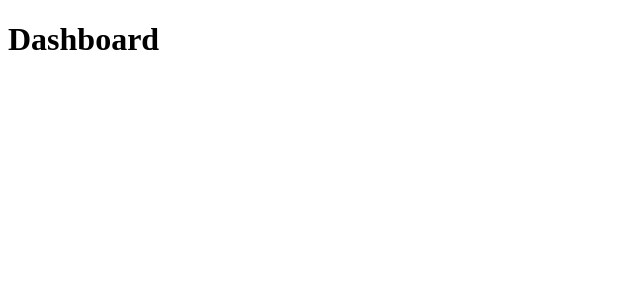
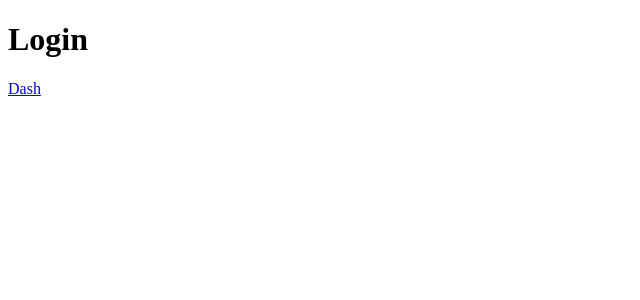
Before and after one commit to AmadeuAnjos/react-class, a React (Create React App) app: page /entrar in a window 1280 px wide. Before the commit this address led to /pagina-inicial. Shown: the top 300 px of the page, without its empty margins (0-640 px from the left). Built offline with nearby package versions, Linux system fonts and the light colour scheme.

Commit message:
adicionando diretorio login ao projeto

```diff
--- a/src/app/pages/dashboard/Dashboard.tsx
+++ b/src/app/pages/dashboard/Dashboard.tsx
@@ -1,5 +1,10 @@
+import { Link } from 'react-router-dom'
+
 export const Dashboard = () => {
-    return (
-        <h1>Dashboard</h1>
-    );
-}
+  return (
+    <div>
+      <h1>Dashboard</h1>
+      <Link to="/entrar">Login</Link>
+    </div>
+  );
+};
--- a/src/app/pages/index.ts
+++ b/src/app/pages/index.ts
@@ -1 +1,2 @@
 export * from './dashboard/Dashboard'
+export * from './login/Login'
--- /dev/null
+++ b/src/app/pages/login/Login.tsx
@@ -0,0 +1,10 @@
+import { Link } from 'react-router-dom'
+
+export const Login = () => {
+    return (
+        <div>
+            <h1>Login</h1>
+            <Link to="/dashboard">Dash</Link>
+        </div>
+    );
+}
--- a/src/app/routes/index.tsx
+++ b/src/app/routes/index.tsx
@@ -1,11 +1,12 @@
 import { BrowserRouter, Route, Routes as Switch, Navigate } from "react-router-dom";
 import { Dashboard } from "../pages";
+import { Login } from "../pages";
 
 export const Routes = () => {
     return (
        <BrowserRouter>
         <Switch>
-            {/* <Route path="/entrar" element = {<Login/>} /> */}
+            <Route path="/entrar" element = {<Login/>} />
             <Route path="/pagina-inicial" element = {<Dashboard/>} />
 
             <Route path="*" element = {<Navigate to="/pagina-inicial" />} />
```
